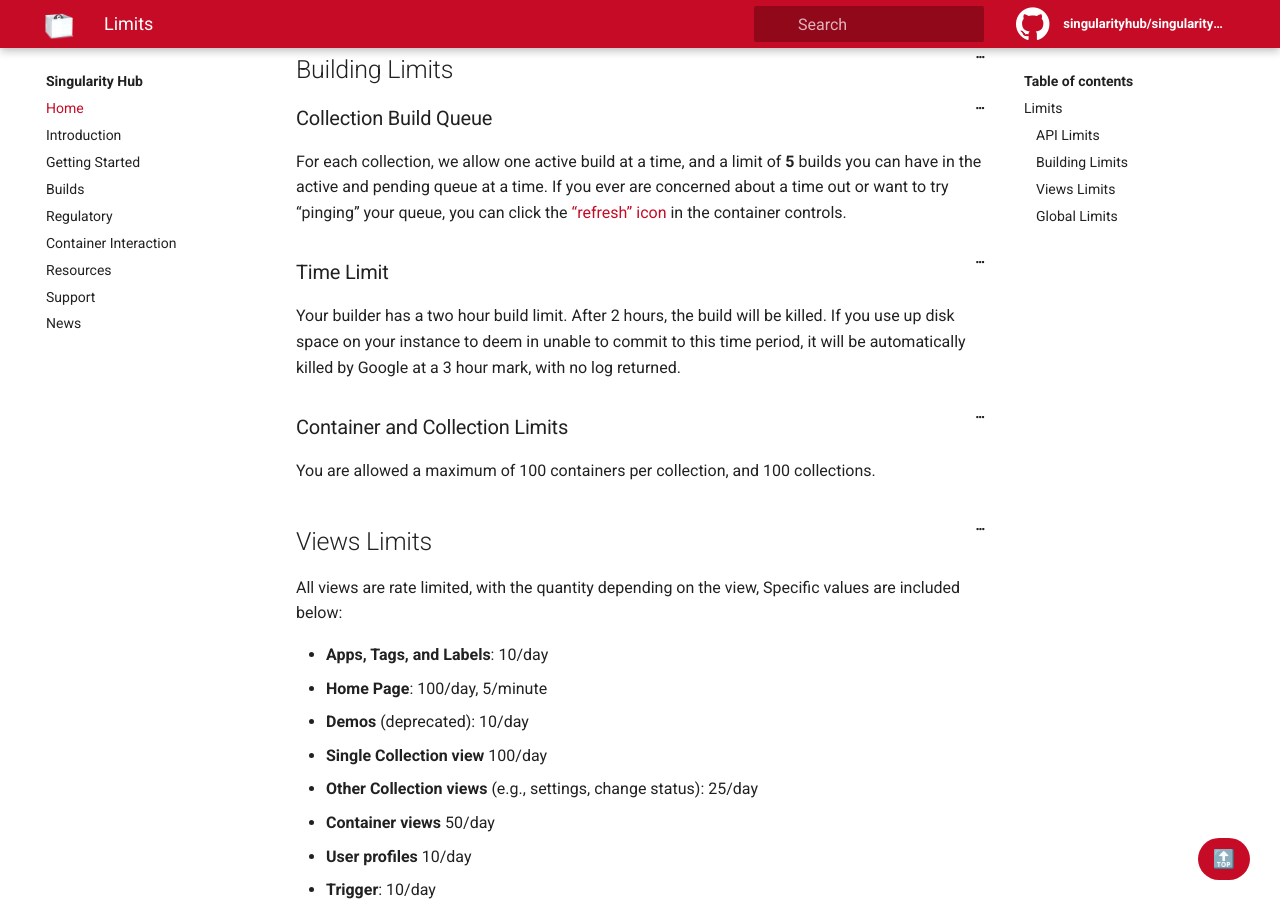
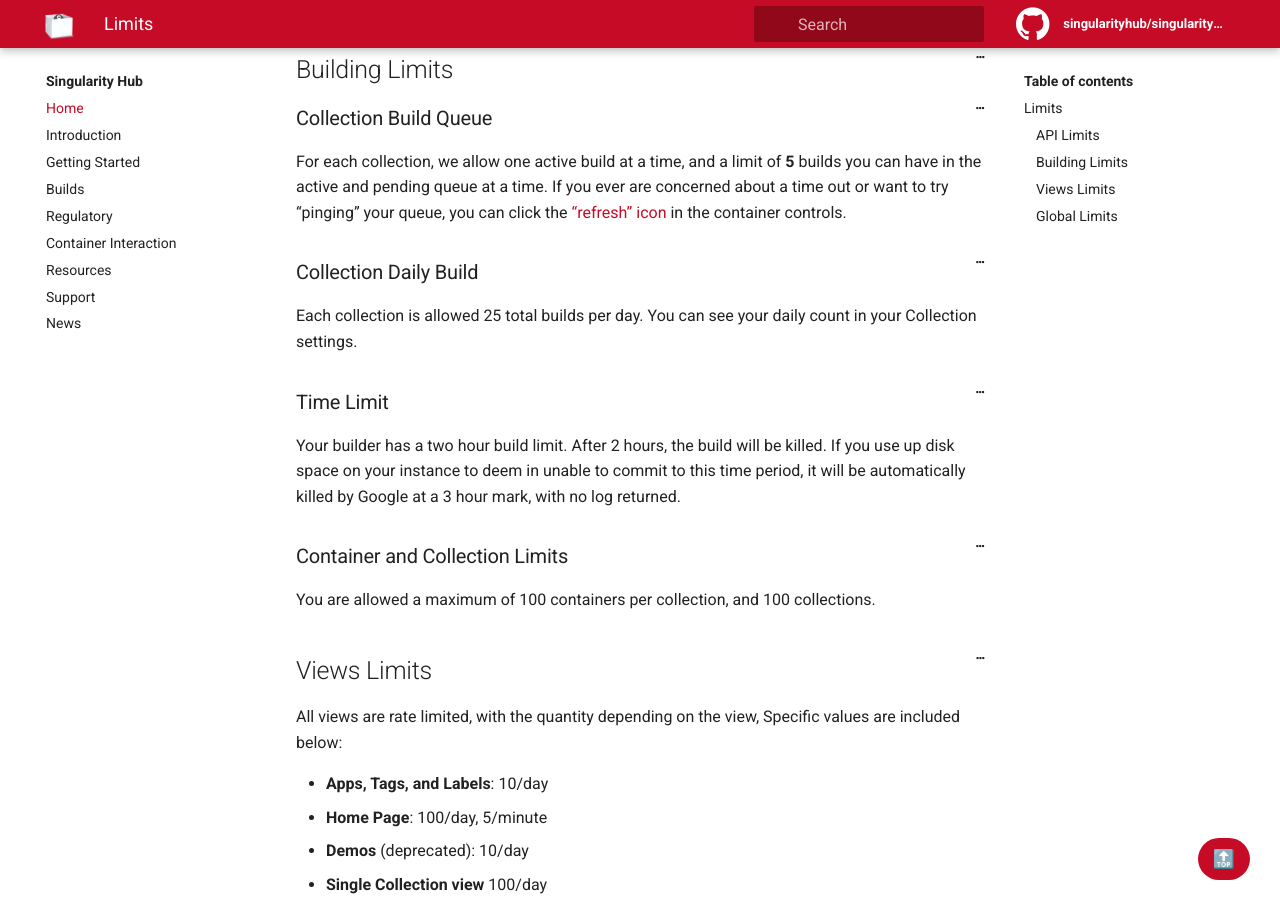
Before and after one commit to singularityhub/singularityhub-docs, a Jekyll site: the page built from _docs/regulatory/limits.md, in a window 1280 px wide and 900 px high, scrolled down 947 px. Built offline with Jekyll 4.4.1, drawn with Linux system fonts in a browser that asks for light colours.

Commit message:
adding daily build limit
Signed-off-by: Vanessa Sochat <vsochat@stanford.edu>

```diff
--- a/_docs/regulatory/limits.md
+++ b/_docs/regulatory/limits.md
@@ -47,6 +47,11 @@ contact @vsoch directly to ask for a special allowance.
 
 For each collection, we allow one active build at a time, and a limit of **5** builds you can have in the active and pending queue at a time. If you ever are concerned about a time out or want to try "pinging" your queue, you can click the ["refresh" icon](https://upload.wikimedia.org/wikipedia/commons/thumb/9/9a/Refresh_font_awesome.svg/512px-Refresh_font_awesome.svg.png) in the container controls.
 
+### Collection Daily Build
+
+Each collection is allowed 25 total builds per day. You can see your daily count
+in your Collection settings.
+
 ### Time Limit
 
 Your builder has a two hour build limit. After 2 hours, the build will be killed.
```
